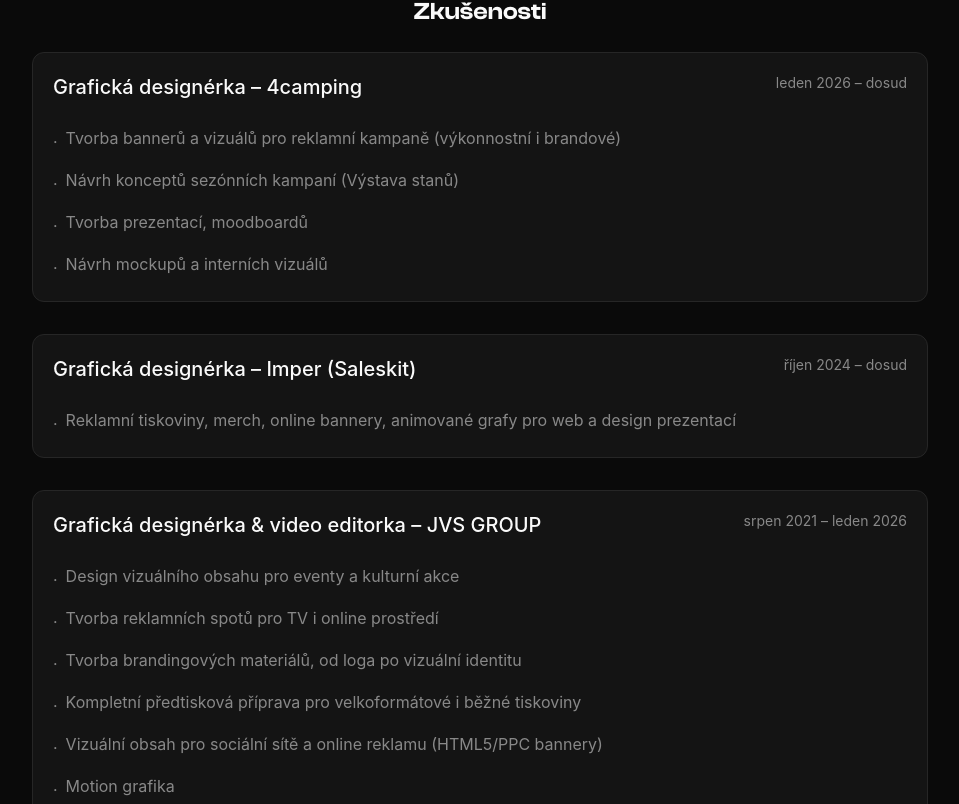
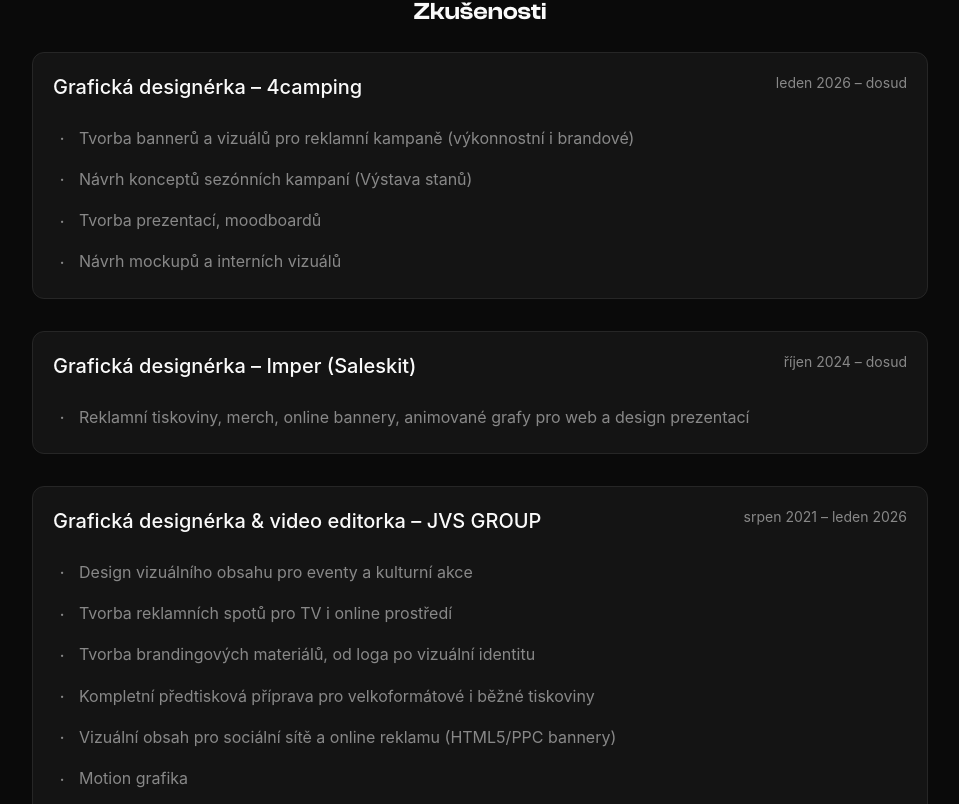
Before and after one commit to terezavrchovinova/dp-design, a React (Vite) app: page / in a window 1280 px wide. Shown: the part 3936-4740 px from the top of the page, without its empty margins (160-1119 px from the left). Built offline with nearby package versions, Linux system fonts and the light colour scheme.

Commit message:
Refactor JobCard component for improved bullet point styling
- Updated bullet point rendering in JobCard to enhance visual consistency.
- Adjusted styles for better alignment and spacing of description items.

```diff
--- a/src/components/JobCard.tsx
+++ b/src/components/JobCard.tsx
@@ -63,9 +63,9 @@ export const JobCard = ({ title, date, description }: JobCardProps) => {
       {/* Description as bullet points */}
       <ul className="space-y-3 text-base leading-relaxed">
         {bulletPoints.map((point) => (
-          <li key={point} className="section-description flex items-start gap-2">
-            <span className="text-[var(--color-gray)] mt-1">·</span>
-            <span className="flex-1 text-[var(--color-gray)]">{point}</span>
+          <li key={point} className="section-description flex items-start gap-2 text-[var(--color-gray)]">
+            <span className="flex-shrink-0 w-[1em] h-[1.625em] flex items-center justify-center text-lg">·</span>
+            <span>{point}</span>
           </li>
         ))}
       </ul>
```
